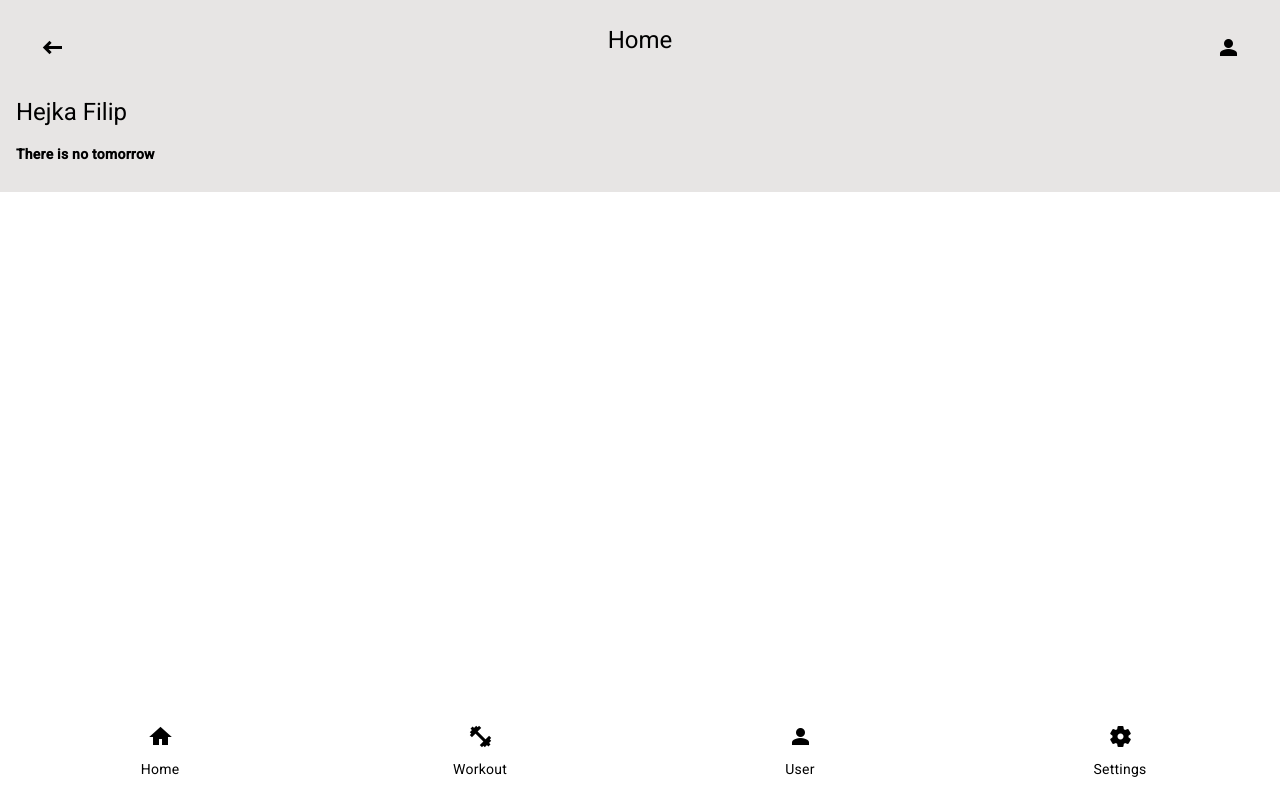
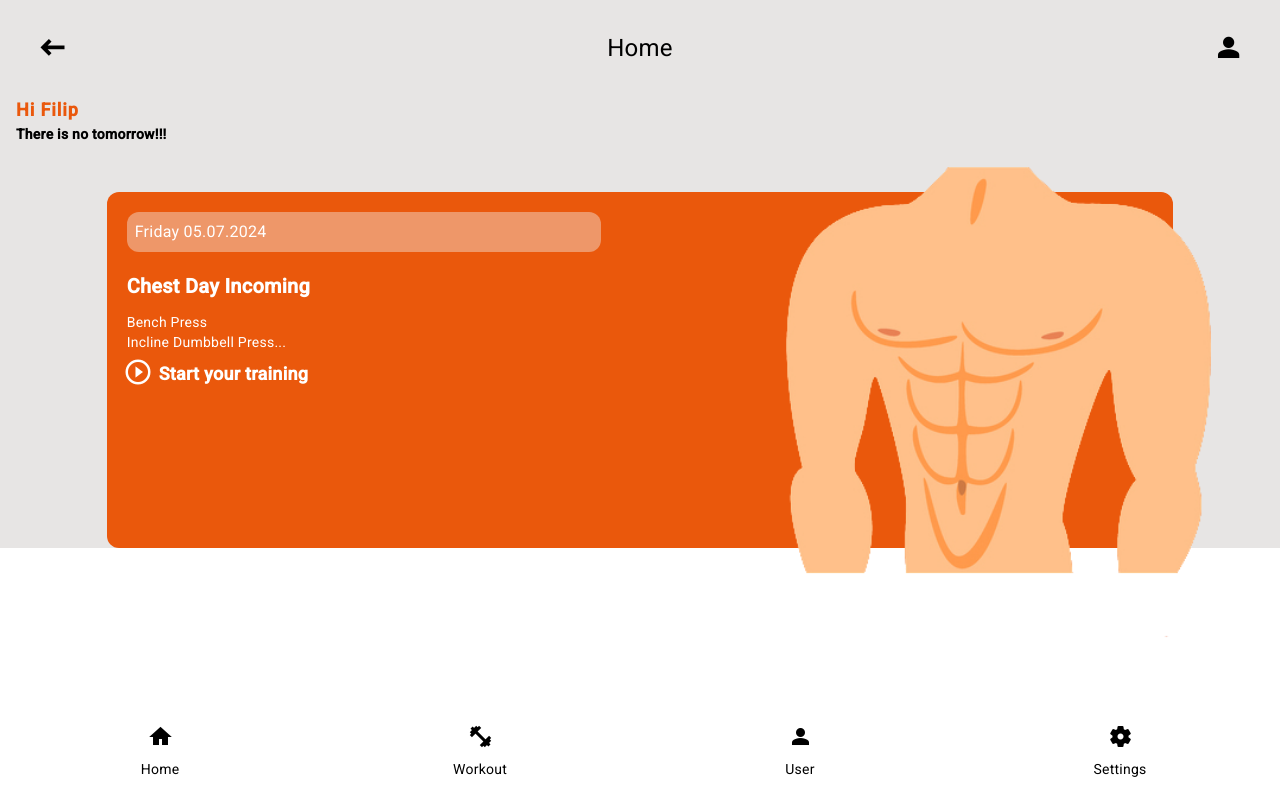
Before and after one commit to filipbli/gymapp, an Angular app: page / in a window 1280 px wide. Built offline with nearby package versions, Linux system fonts and the light colour scheme.

Commit message:
Developing home component, creating welcome section design

```diff
--- a/src/app/home/home.component.html
+++ b/src/app/home/home.component.html
@@ -1,21 +1,46 @@
 <div class="w-full relative bg-stone-200">
     <div class="w-full min-h-24 flex flex-row items-center sticky top-0">
         <div class="w-1/3 grid">
-            <mat-icon class="place-self-start ml-10 font-bold">keyboard_backspace</mat-icon>
+            <mat-icon class="place-self-start ml-10 font-bold scale-125">keyboard_backspace</mat-icon>
         </div>
         <div class="w-1/3 grid">
-            <h1 class="place-self-center text-2xl">Home</h1>
+            <span class="place-self-center text-2xl">Home</span>
         </div>
         <div class="w-1/3 grid">
-            <mat-icon class="place-self-end mr-10 font-bold">person</mat-icon>
+            <mat-icon class="place-self-end mr-10 font-bold scale-125">person</mat-icon>
         </div>
     </div>
     <div class="w-full min-h-24">
         <div class="ml-4">
-            <h1 class="text-lg">Hejka Filip</h1>
+            <span class="text-lg text-orange-600 font-semibold tracking-wider">Hi Filip</span>
         </div>
         <div class="ml-4">
-            <p class="font-bold">There is no tomorrow </p>
+            <p class="font-bold">There is no tomorrow!!!</p>
+        </div>
+    </div>
+    <div class="grid justify-items-center">
+        <div class="w-5/6 min-h-56 flex flex-row bg-orange-600 rounded-xl">
+            <div class="w-2/3">
+                <div class="w-2/3 rounded-xl m-5 bg-gray-100/40">
+                    <p class="p-2 text-white text-base">Friday 05.07.2024</p>
+                </div>
+                <div class="mx-5 mt-5">
+                    <p class="text-white text-xl font-bold">Chest Day Incoming</p>
+                </div>
+                <div class="mx-5 flex flex-col">
+                    <span class="text-white text-sm">Bench Press</span>
+                    <span class="text-white text-sm">Incline Dumbbell Press...</span>
+                </div>
+                <div class="mx-5 mt-2 flex flex-row">
+                    <mat-icon class="pr-8 text-white scale-125">play_circle_outline</mat-icon>
+                    <p class="text-white text-lg font-semibold">Start your training</p>
+                </div>
+            </div>
+            <div class="w-1/3 grid">
+                <div class="place-self-center">
+                    <img src="assets/chest-cartoon.png" alt="Chest muscles image" class="min-h-32 scale-150">
+                </div>
+            </div>
         </div>
     </div>
 </div>
```
Also changed, not shown: src/assets/chest-cartoon.png (added), src/assets/chest.png (added).
